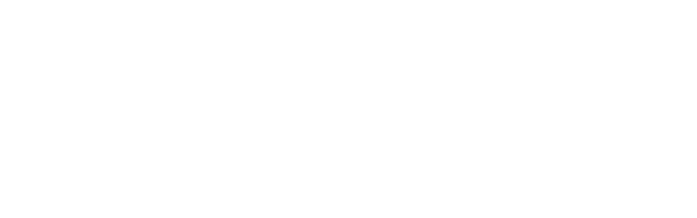
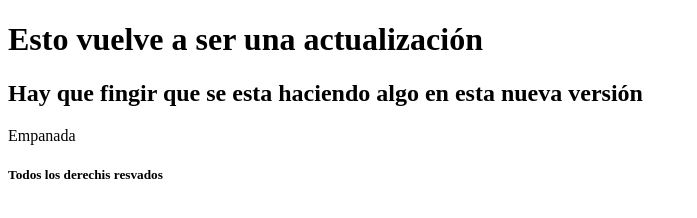
Before and after one commit to Lemusidk/sistema-de-registro, a plain HTML site: page index.html in a window 1280 px wide. Shown: the whole page, without its empty margins (0-697 px from the left). Drawn offline with Linux system fonts and the light colour scheme.

Commit message:
actualiza el index

```diff
--- a/index.html
+++ b/index.html
@@ -6,6 +6,9 @@
     <title>Sistema de dominio mundial</title>
 </head>
 <body>
-
+    <h1>Esto vuelve a ser una actualización</h1>
+    <h2>Hay que fingir que se esta haciendo algo en esta nueva versión</h2>
+    <p>Empanada</p>
+    <h5>Todos los derechis resvados</h5>
 </body>
 </html>
```
